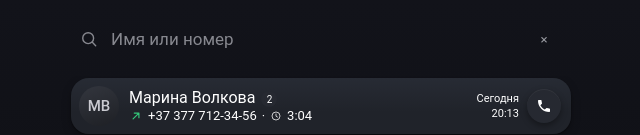
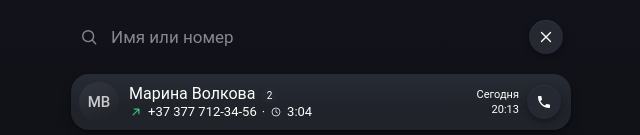
Before and after one commit to Gypopo118/dialer-pwa, a website with bundled scripts: page index.html in a window 1280 px wide. Both pictures are taken after a click on the button 420 px from the left and 507 px from the top of the page. Shown: the top 135 px of the page, without its empty margins (319-959 px from the left). Built offline with nearby package versions, Linux system fonts and the light colour scheme.

Commit message:
style: крестик закрытия поиска в круге, как кнопка вызова в истории
Мелкий текстовый × заменён SVG-иконкой в светло-графитовом круге
34px (тот же var(--surface-2) и тень, что у трубки в плашках),
крестик 18px по центру. Сенсорная зона не менялась.

```diff
--- a/css/home.css
+++ b/css/home.css
@@ -39,6 +39,21 @@
   filter: none;
 }
 .search-bar .icon-btn { color: var(--text-secondary); }
+/* Крестик закрытия поиска — тот же круг, что у трубки в плашках истории */
+#search-close {
+  flex-shrink: 0;
+  width: 34px;
+  height: 34px;
+  border-radius: 50%;
+  background: var(--surface-2);
+  box-shadow: 0 1px 0 rgba(255,255,255,0.05) inset, 0 3px 6px rgba(0,0,0,0.35);
+  display: flex;
+  align-items: center;
+  justify-content: center;
+  color: #FFFFFF;
+}
+#search-close:active { box-shadow: var(--shadow-key-pressed); }
+#search-close svg { width: 18px; height: 18px; flex-shrink: 0; }
 
 /* ===== История звонков ===== */
 .recents {
--- a/js/screens/home-screen.js
+++ b/js/screens/home-screen.js
@@ -38,7 +38,7 @@ export function initHomeScreen({ contextMenu }) {
   backspaceBtn.innerHTML = icons.backspace;
   callBtn.innerHTML = icons.phone;
   document.getElementById('search-icon').innerHTML = icons.search;
-  document.getElementById('search-close').innerHTML = '&times;';
+  document.getElementById('search-close').innerHTML = icons.close;
 
   buildKeypad();
   attachListScrollGesture(recentsEl, { onAutoHide: hideKeyboard });
--- a/js/utils/icons.js
+++ b/js/utils/icons.js
@@ -43,4 +43,6 @@ export const icons = {
   contacts: `<svg viewBox="0 0 24 24" fill="none" xmlns="http://www.w3.org/2000/svg"><circle cx="9" cy="8" r="3.3" stroke="currentColor" stroke-width="1.6"/><path d="M2.5 20c.7-3.6 3.2-5.6 6.5-5.6 1.4 0 2.7.4 3.8 1.2" stroke="currentColor" stroke-width="1.6" stroke-linecap="round"/><path d="M16 6.5h5M16 10.5h5M16 14.5h5" stroke="currentColor" stroke-width="1.6" stroke-linecap="round"/></svg>`,
 
   hangup: `<svg viewBox="0 0 24 24" fill="none" xmlns="http://www.w3.org/2000/svg"><path d="M6.6 10.8c1.4 2.8 3.8 5.1 6.6 6.6l2.2-2.2c.3-.3.7-.4 1-.2 1.1.4 2.3.6 3.6.6.6 0 1 .4 1 1V20c0 .6-.4 1-1 1C10.6 21 3 13.4 3 4c0-.6.4-1 1-1h3.4c.6 0 1 .4 1 1 0 1.3.2 2.5.6 3.6.1.4 0 .8-.2 1L6.6 10.8z" fill="currentColor" transform="translate(24 0) scale(-1 1)"/></svg>`,
+
+  close: `<svg viewBox="0 0 24 24" fill="none" xmlns="http://www.w3.org/2000/svg"><path d="M6 6l12 12M18 6L6 18" stroke="currentColor" stroke-width="1.8" stroke-linecap="round"/></svg>`,
 };
```
